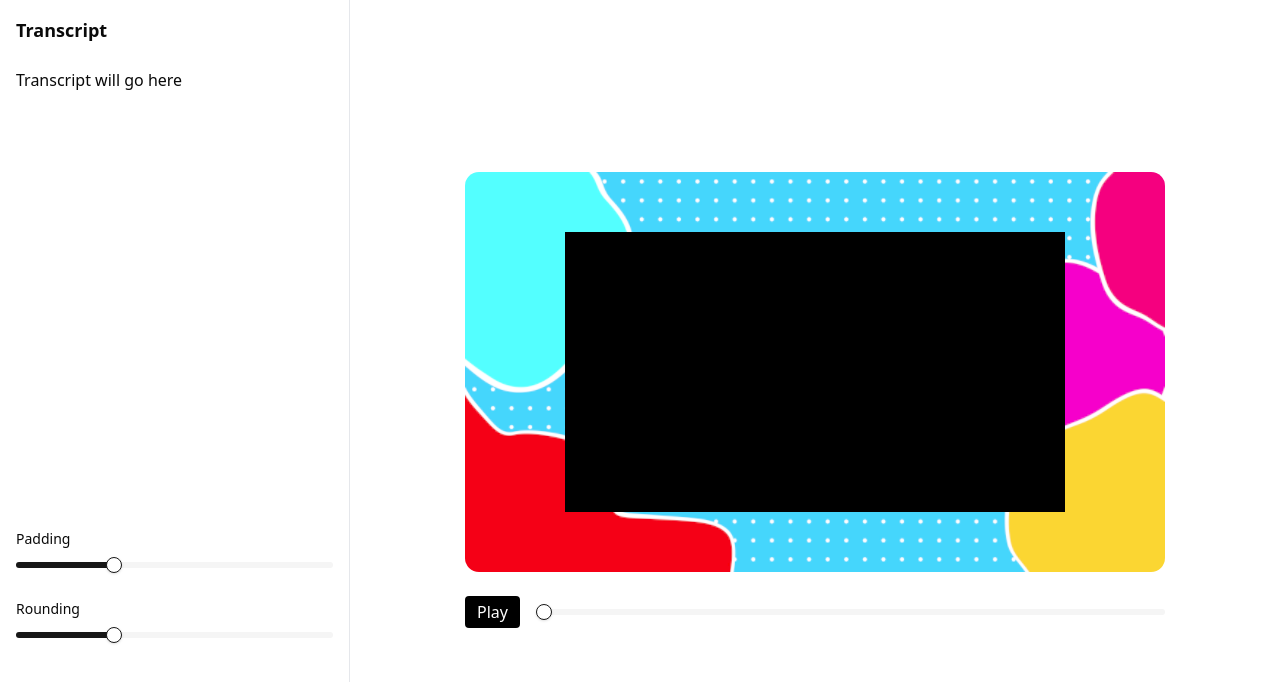
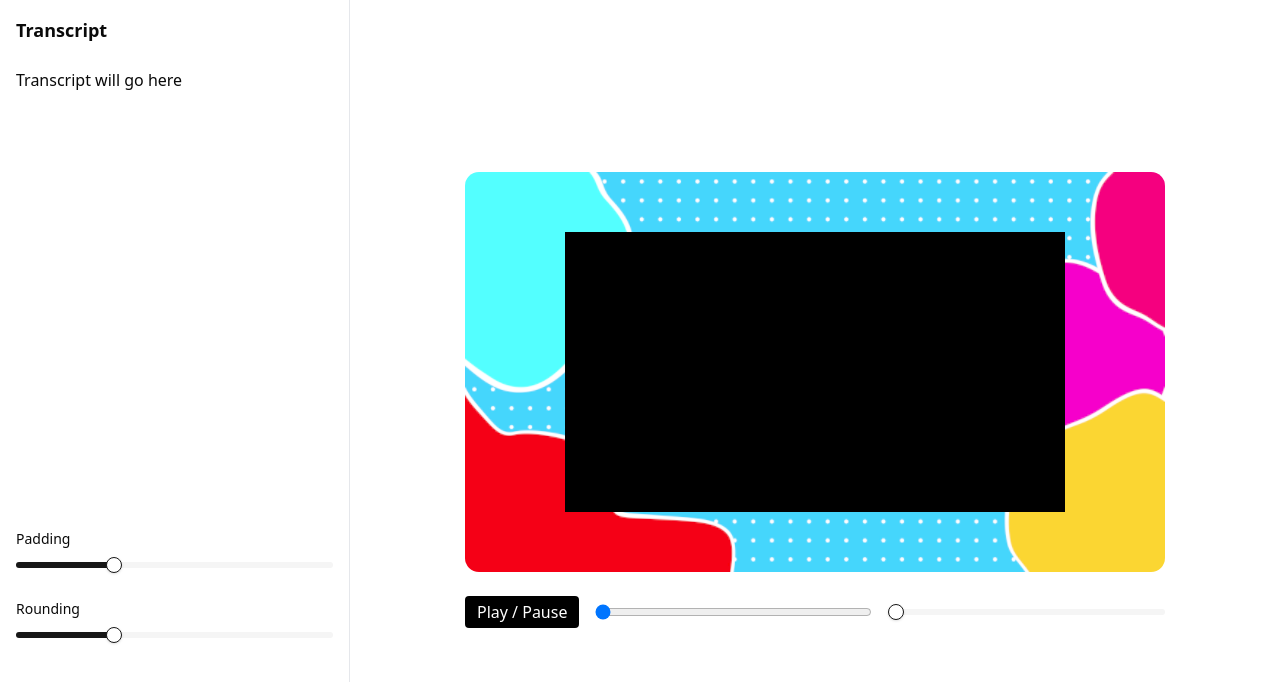
Before and after one commit to pratikgl/video-player, a Next.js app: page / in a window 1280 px wide. Shown: the top 682 px of the page. Built offline with nearby package versions, Linux system fonts and the light colour scheme.

Commit message:
added video play/ pause functionality

```diff
--- a/src/components/player/ThreeVideoPlayer.tsx
+++ b/src/components/player/ThreeVideoPlayer.tsx
@@ -52,6 +52,8 @@ export default function ThreeVideoPlayer() {
     video.crossOrigin = "anonymous";
     video.loop = false;
     video.muted = true;
+    video.playsInline = true;
+    video.preload = "auto";
 
     videoController.setVideo(video);
     videoController.startLoop();
--- a/src/components/player/Timeline.tsx
+++ b/src/components/player/Timeline.tsx
@@ -1,22 +1,50 @@
 "use client";
 
+import { useEffect, useState } from "react";
+import { videoController } from "@/lib/videoController";
 import { Slider } from "../ui/slider";
-import { useState } from "react";
 
 export default function Timeline() {
-  const [value, setValue] = useState<number[]>([0]);
+  const [time, setTime] = useState(0);
+  const [duration, setDuration] = useState(0);
+
+  useEffect(() => {
+    videoController.subscribe((t) => {
+      setTime(t);
+      setDuration(videoController.getDuration());
+    });
+  }, []);
+
+  const handleSeek = (e: React.ChangeEvent<HTMLInputElement>) => {
+    const value = Number(e.target.value);
+    videoController.seek(value);
+  };
 
   return (
     <div className="w-[700px] flex items-center gap-4">
-      <button className="px-3 py-1 bg-black text-white rounded">Play</button>
+      <button
+        onClick={() => videoController.toggle()}
+        className="px-3 py-1 bg-black text-white rounded"
+      >
+        Play / Pause
+      </button>
 
+      <input
+        type="range"
+        min={0}
+        max={duration}
+        step={0.01}
+        value={time}
+        onChange={handleSeek}
+        className="flex-1"
+      />
       <Slider
         defaultValue={[0]}
         max={100}
         step={1}
         className="flex-1"
-        value={value}
-        onValueChange={setValue}
+        // value={value}
+        // onValueChange={setValue}
       />
     </div>
   );
--- a/src/lib/videoController.ts
+++ b/src/lib/videoController.ts
@@ -16,8 +16,23 @@ class VideoController {
     this.video?.pause();
   }
 
+  toggle() {
+    if (!this.video) return;
+
+    if (this.video.paused) this.video.play();
+    else this.video.pause();
+  }
+
   seek(time: number) {
     if (this.video) this.video.currentTime = time;
+  }
+
+  getCurrentTime() {
+    return this.video?.currentTime ?? 0;
+  }
+
+  getDuration() {
+    return this.video?.duration ?? 0;
   }
 
   subscribe(listener: Listener) {
```
